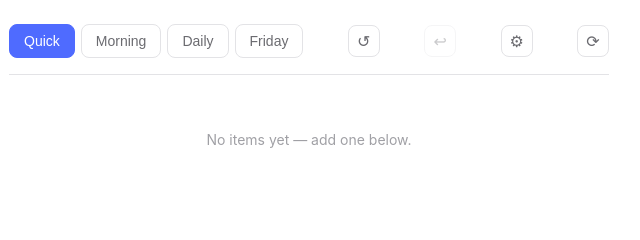
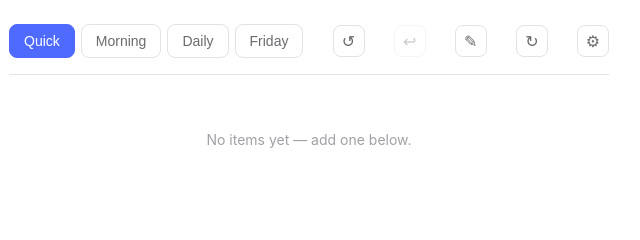
Before and after one commit to RonSIll/routine-checklists-app, a plain HTML site: page index.html in a window 1280 px wide. Shown: the top 240 px of the page, 331-971 px from the left. Drawn offline with Linux system fonts and the light colour scheme.

Commit message:
Deploy: swapped toolbar icons (pencil/gear), manual refresh button

```diff
--- a/index.html
+++ b/index.html
@@ -483,14 +483,21 @@
     var gearBtn = document.createElement("button");
     gearBtn.className = "tab-icon-btn";
     gearBtn.title = "Edit routines";
-    gearBtn.innerHTML = "&#9881;";
+    gearBtn.innerHTML = "&#9998;";
     gearBtn.addEventListener("click", openEditRoutines);
     el.tabBar.appendChild(gearBtn);
+
+    var refreshBtn = document.createElement("button");
+    refreshBtn.className = "tab-icon-btn";
+    refreshBtn.title = "Check for latest updates";
+    refreshBtn.innerHTML = "&#8635;";
+    refreshBtn.addEventListener("click", ghPull);
+    el.tabBar.appendChild(refreshBtn);
 
     var syncBtn = document.createElement("button");
     syncBtn.className = "tab-icon-btn";
     syncBtn.title = "Sync setup";
-    syncBtn.innerHTML = "&#10227;";
+    syncBtn.innerHTML = "&#9881;";
     syncBtn.addEventListener("click", openSyncSetup);
     el.tabBar.appendChild(syncBtn);
   }
```
